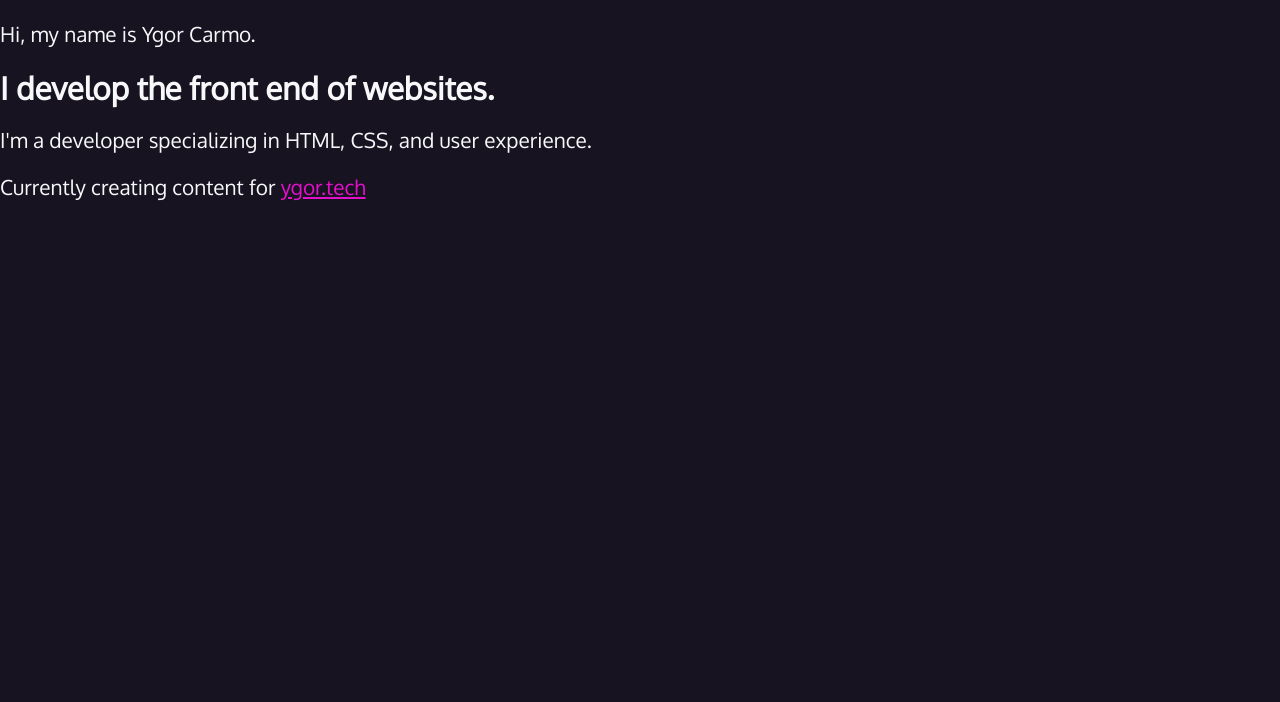
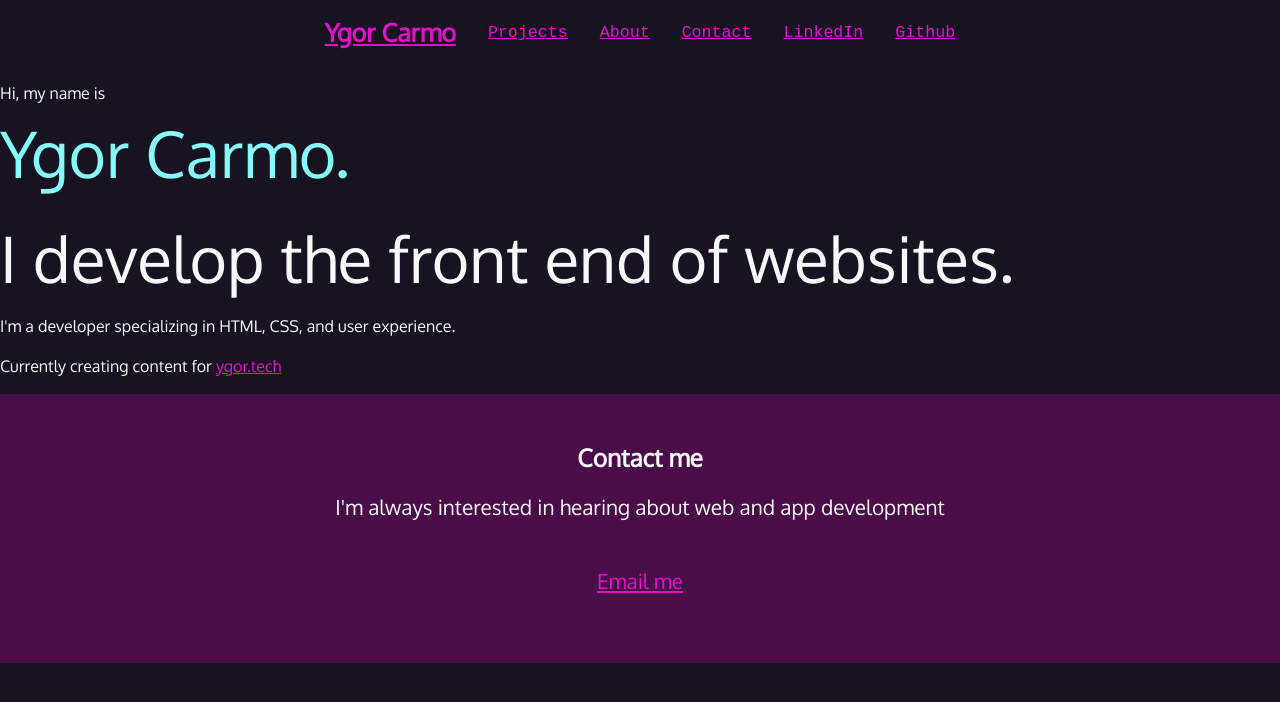
Before and after one commit to ygorcarmo/html-css-portfolio, a plain HTML site: page index.html in a window 1280 px wide. Drawn offline with Linux system fonts and the light colour scheme; a web font is replaced by a local one.

Commit message:
feat: add navbar and contact section

```diff
--- a/index.html
+++ b/index.html
@@ -14,8 +14,20 @@
     <link href="./styles.css" rel="stylesheet" />
   </head>
   <body>
+    <nav>
+      <ul>
+        <li>
+          <h1><a href="#">Ygor Carmo</a></h1>
+        </li>
+        <li><a href="#">Projects</a></li>
+        <li><a href="#">About</a></li>
+        <li><a href="#">Contact</a></li>
+        <li><a href="#">LinkedIn</a></li>
+        <li><a href="#">Github</a></li>
+      </ul>
+    </nav>
     <section id="intro">
-      <p>Hi, my name is <span>Ygor Carmo.</span></p>
+      <p class="name">Hi, my name is <span>Ygor Carmo.</span></p>
       <h2>I develop the front end of websites.</h2>
       <p>I'm a developer specializing in HTML, CSS, and user experience.</p>
       <p>
@@ -23,5 +35,10 @@
         <a href="https://ygor.tech" target="_blank">ygor.tech</a>
       </p>
     </section>
+    <section id="contact">
+      <h3>Contact me</h3>
+      <p>I'm always interested in hearing about web and app development</p>
+      <p><a href="mailto:test@example.com">Email me</a></p>
+    </section>
   </body>
 </html>
--- a/styles.css
+++ b/styles.css
@@ -45,3 +45,57 @@ a:hover {
   color: var(--hotmag);
   text-decoration: none;
 }
+
+#intro p {
+  font-size: 1rem;
+  line-height: 1.5;
+}
+
+#intro .name {
+  font-family: var(--mon);
+}
+
+.name span {
+  font-family: var(--sans);
+  font-size: 4rem;
+  color: var(--aqua);
+  display: block;
+}
+
+#intro h2 {
+  font-size: 4rem;
+  font-weight: normal;
+}
+
+#contact {
+  background-color: var(--plum);
+  /* width: 400px; */
+  text-align: center;
+  margin: 0 auto;
+  padding: 3rem 0;
+}
+
+#contact p:last-child {
+  margin-top: 3rem;
+}
+
+nav {
+  font-family: var(--mono);
+  font-size: 80%;
+  padding: 1rem;
+}
+
+nav h1 a {
+  font-family: var(--sans);
+}
+
+nav ul {
+  list-style-type: none;
+  padding: 0;
+  margin: 0;
+  display: flex;
+  flex-flow: row wrap;
+  justify-content: center;
+  align-items: center;
+  gap: 2rem;
+}
```
